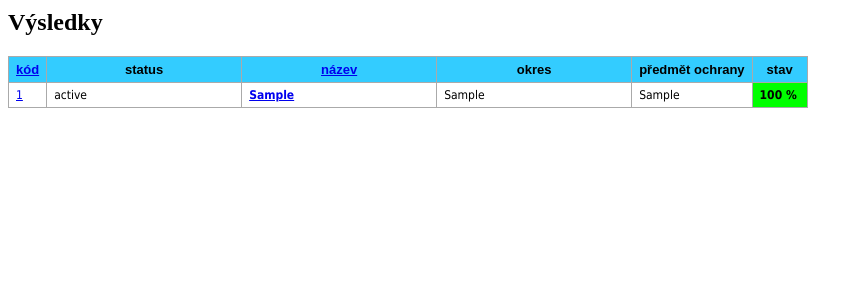
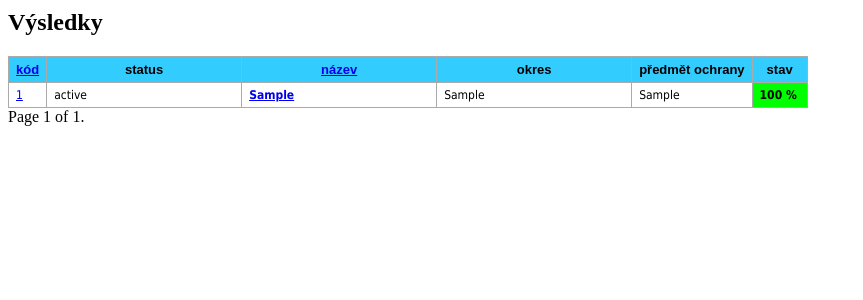
Before and after one commit to lubospechar/rezervace, a Django app: page / in a window 1280 px wide. Shown: the part 274-574 px from the top of the page, without its empty margins (0-863 px from the left). Run offline with Django 3.2, Linux system fonts and the light colour scheme; tables that the repository leaves empty hold one stand-in row (values such as "Sample post").

Commit message:
v0.4 strankovani, filtrovani, trideni

```diff
--- a/rezervace/katalog/views.py
+++ b/rezervace/katalog/views.py
@@ -1,6 +1,7 @@
 # coding: utf-8
 from django.http import HttpResponse, Http404
 from django.shortcuts import render
+from django.core.paginator import Paginator, EmptyPage, PageNotAnInteger
 
 import json
 
@@ -13,20 +14,30 @@ def home(request):
 
 	if request.GET:
 		for pole in request.GET.dict():
-			kwargs = {pole: request.GET[pole]}
-			try:
-				int(request.GET[pole])
-				rezervace = rezervace.filter(**kwargs)
-			except ValueError:
-				if request.GET[pole] == 'vzestupne':
-					rezervace = rezervace.order_by(pole)
-				else:
-					rezervace = rezervace.order_by("-" + pole)
+			if not pole == 'stranka':
+				kwargs = {pole: request.GET[pole]}
+				try:
+					int(request.GET[pole])
+					rezervace = rezervace.filter(**kwargs)
+				except ValueError:
+					if request.GET[pole] == 'vzestupne':
+						rezervace = rezervace.order_by(pole)
+					else:
+						rezervace = rezervace.order_by("-" + pole)
 
+
+	strankovani = Paginator(rezervace, 20)
+	stranka = request.GET.get('stranka')
+	try:
+		rezervace_strankovani = strankovani.page(stranka)
+	except PageNotAnInteger:
+		rezervace_strankovani = strankovani.page(1)
+	except EmptyPage:
+		contacts = strankovani.page(strankovani.num_pages)
 
 	return render(request, 'home.html',
 		{
-			'rezervace': rezervace,
+			'rezervace': rezervace_strankovani,
 			'okresy': okresy,
 			'statusy': statusy,
 			'req': request.GET.dict()
--- a/templates/home.html
+++ b/templates/home.html
@@ -51,4 +51,21 @@
 
 </table>
 
+<div class="strankovani">
+    <span class="step-links">
+        {% if rezervace.has_previous %}
+            <a href="{% filtrurl req=request get='stranka' param=rezervace.previous_page_number %}">předchozí</a>
+        {% endif %}
+
+        <span class="current">
+            Page {{ rezervace.number }} of {{ rezervace.paginator.num_pages }}.
+        </span>
+
+        {% if rezervace.has_next %}
+            <a href="{% filtrurl req=request get='stranka' param=rezervace.next_page_number %}">další</a>
+        {% endif %}
+    </span>
+</div>
+
+
 {% endblock %}
```
